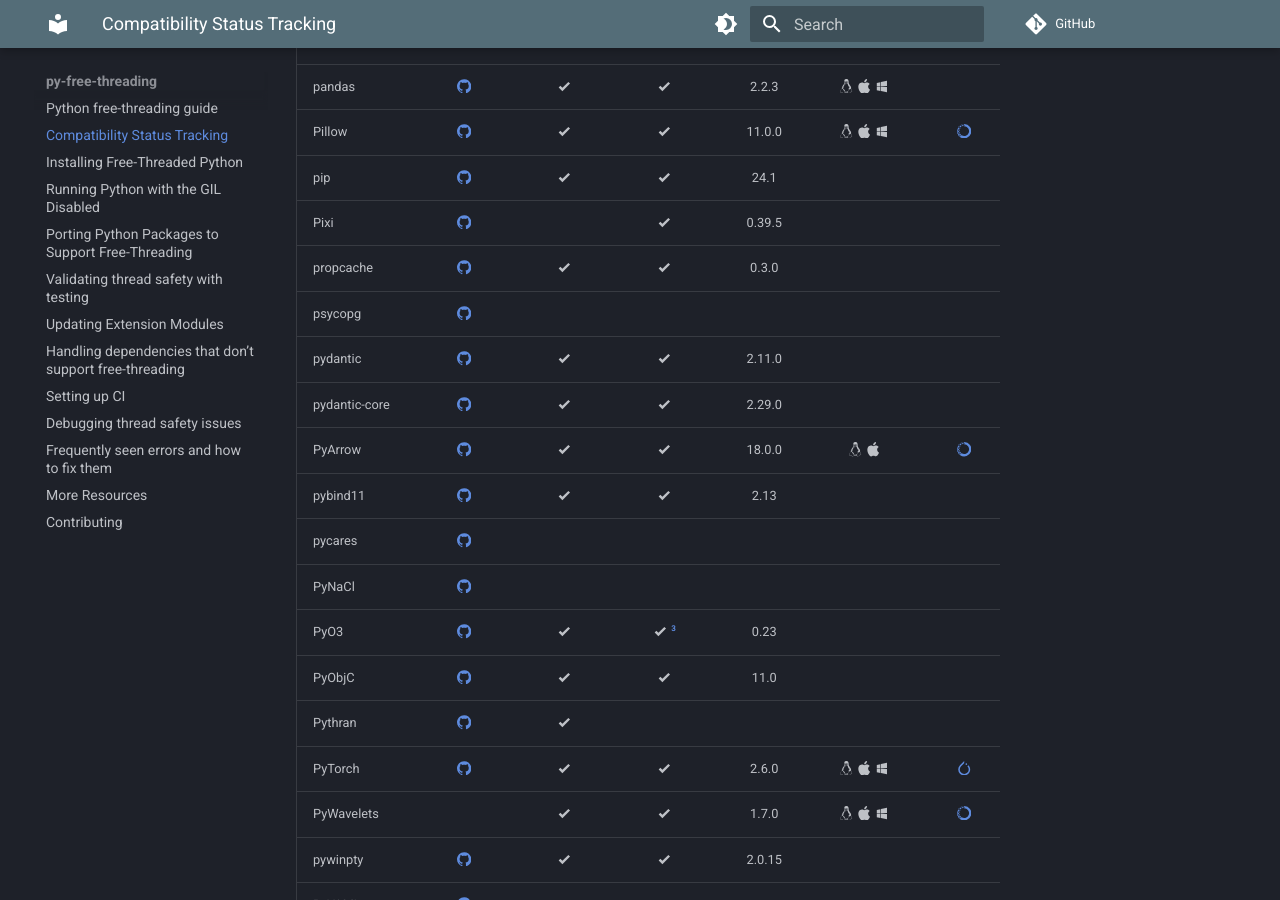
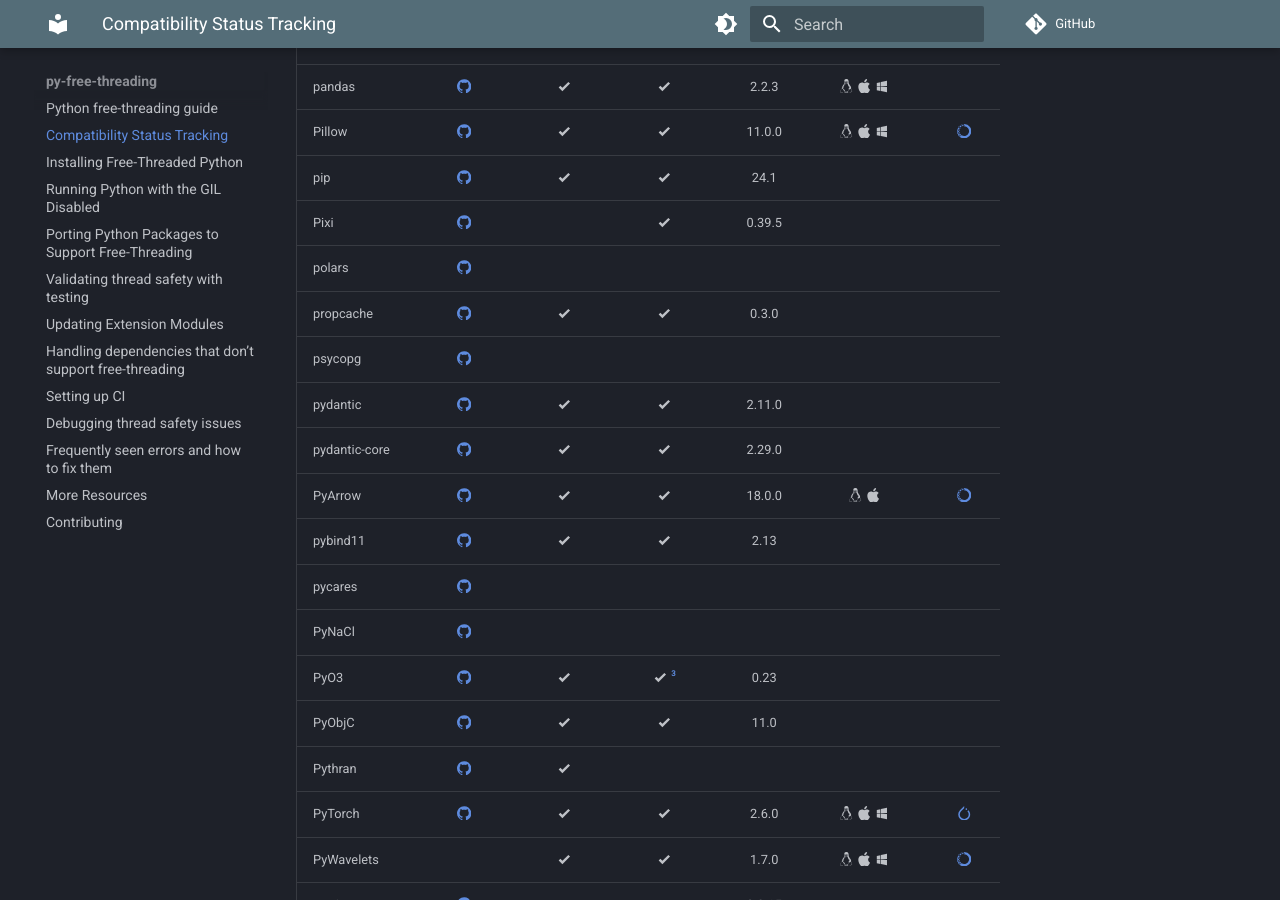
Before and after one commit to Quansight-Labs/free-threaded-compatibility, an MkDocs documentation site: the page built from docs/tracking.md, in a window 1280 px wide and 900 px high, scrolled down 2619 px. Built offline with MkDocs 1.6.1 and Material for MkDocs 9.7.7, drawn with Linux system fonts in a browser that asks for light colours; comment, search, counter and statistics services are not loaded.

Commit message:
chore: add polars issue for tracking

```diff
--- a/docs/tracking.md
+++ b/docs/tracking.md
@@ -71,6 +71,7 @@
 | Pillow               |    [:simple-github:](https://github.com/python-pillow/Pillow/issues/8199)    | :material-check-bold: |   :material-check-bold:    |           11.0.0           | :simple-linux: :simple-apple: :material-microsoft-windows: |      [:simple-anaconda:](https://anaconda.org/scientific-python-nightly-wheels/pillow/)      |
 | pip                  |         [:simple-github:](https://github.com/pypa/pip/issues/12634)          | :material-check-bold: |   :material-check-bold:    |            24.1            |                                                            |                                                                                              |
 | Pixi                 |      [:simple-github:](https://github.com/prefix-dev/pixi/issues/2732)       |                       |   :material-check-bold:    |           0.39.5           |                                                            |                                                                                              |
+| polars               |         [:simple-github:](https://github.com/pola-rs/polars/issues/21889)    |                       |                            |                            |                                                            |                                                                                              |
 | propcache            |       [:simple-github:](https://github.com/aio-libs/propcache/pull/84)       | :material-check-bold: |   :material-check-bold:    |           0.3.0            |                                                            |                                                                                              |
 | psycopg              |      [:simple-github:](https://github.com/psycopg/psycopg/issues/1095)       |                       |                            |                            |                                                            |                                                                                              |
 | pydantic             |     [:simple-github:](https://github.com/pydantic/pydantic/issues/10483)     | :material-check-bold: |   :material-check-bold:    |           2.11.0           |                                                            |                                                                                              |
```
